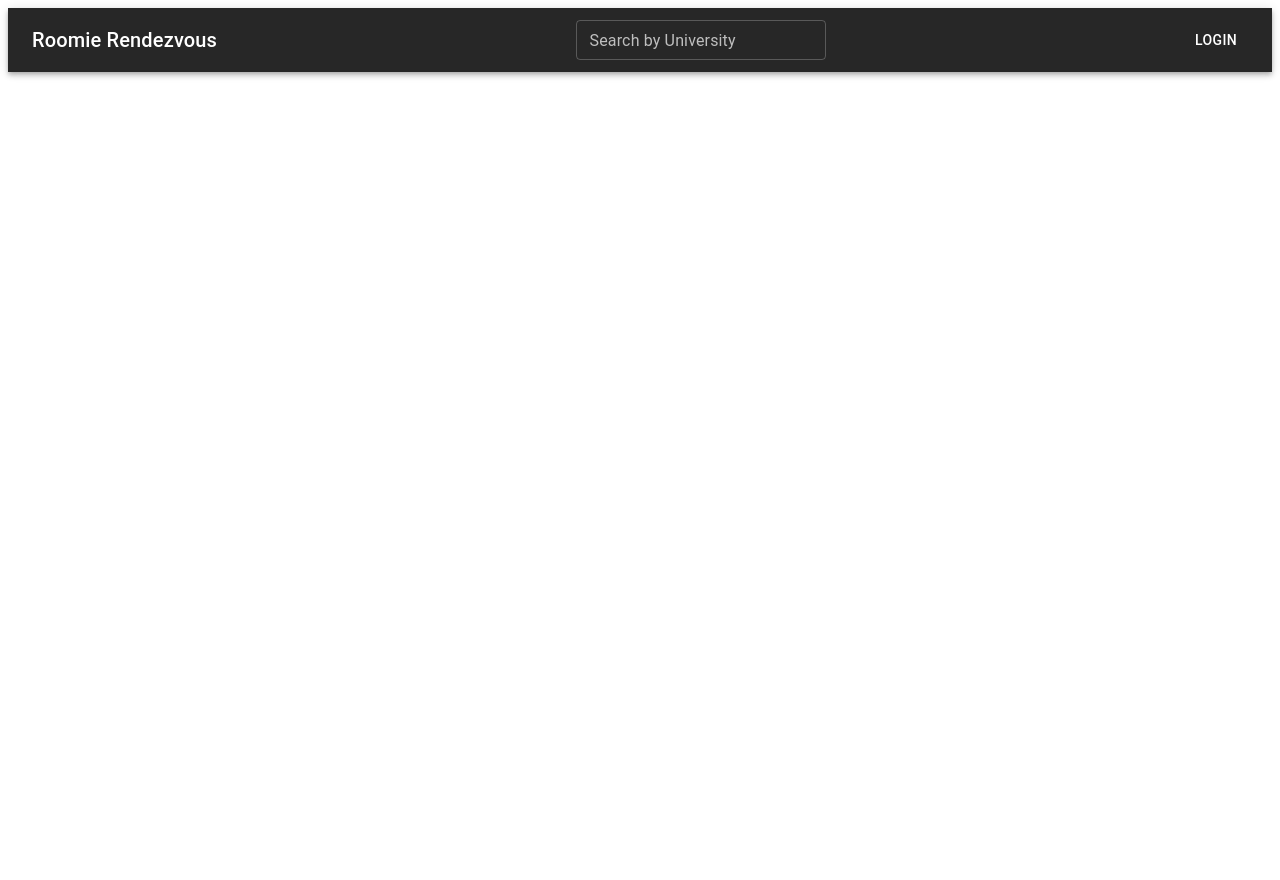
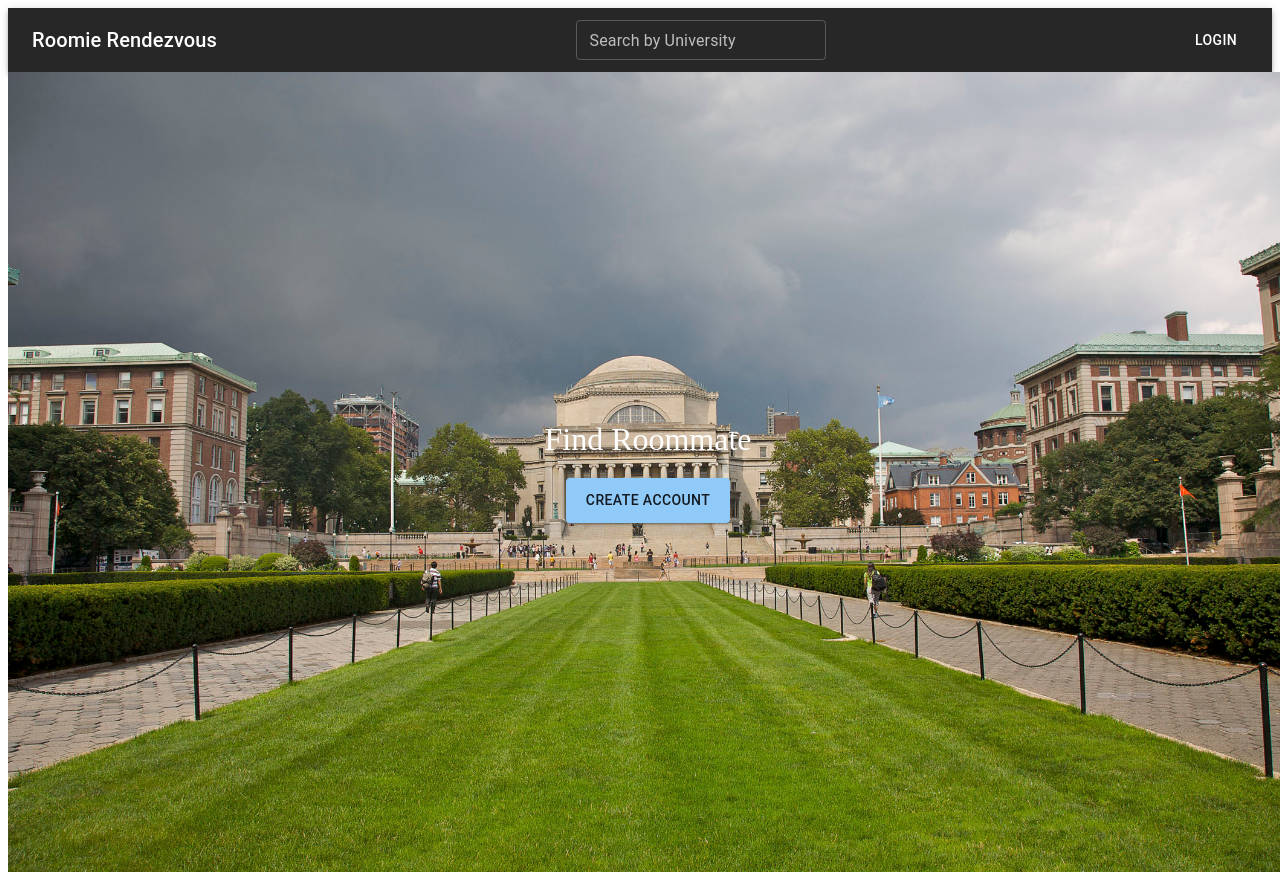
Before and after one commit to cousinjenkins/Roomie_Rendezvous, a React (Create React App) app in the folder frontend/: page / in a window 1280 px wide. Before the commit the page ends 800 px from the top, so only its background shows below. Built offline with nearby package versions, Linux system fonts and the light colour scheme.

Commit message:
main page inclusive (beta)

```diff
--- a/frontend/src/App.tsx
+++ b/frontend/src/App.tsx
@@ -7,6 +7,7 @@ import Navbar from './components/Navbar';
 import { createTheme, ThemeProvider } from '@mui/material/styles';
 import { useUser } from './components/userContext';
 import { Profile as UserProfile } from './types'
+import MainPage from '../src/components/MainPage'
 
 const darkTheme = createTheme({
   palette: {
@@ -54,6 +55,7 @@ const App: React.FC = () => {
       <Router>
         <Navbar profile={currentProfile} onUpdateProfile={setCurrentProfile} />
         <Routes>
+          <Route path="/" element={<MainPage />} />
           <Route path="/login" element={!user ? <Auth /> : <Navigate to={user.isAdmin ? "/adminDashboard" : "/dashboard"} replace />} />
           <Route path="/dashboard" element={user && !user.isAdmin ? <Dashboard currentProfile={currentProfile}/> : <Navigate to="/login" replace />} />
           <Route path="/adminDashboard" element={user && user.isAdmin ? <AdminDashboard /> : <Navigate to="/login" replace />} />
--- a/frontend/src/components/Auth.tsx
+++ b/frontend/src/components/Auth.tsx
@@ -12,7 +12,9 @@ const Auth: React.FC = () => {
     email: "",
     password: "",
     confirmPassword: "",
-    username: ""
+    username: "",
+    first_name: "",
+    last_name: ""
   });
   const [error, setError] = useState<string | null>(null);
 
@@ -73,6 +75,7 @@ const Auth: React.FC = () => {
 
           <form onSubmit={handleSubmit}>
             {!isLogIn && (
+
               <TextField
                 variant="outlined"
                 margin="normal"
--- /dev/null
+++ b/frontend/src/components/MainPage.tsx
@@ -0,0 +1,40 @@
+import React, { CSSProperties } from 'react'; // Correct import source
+import Button from '@mui/material/Button';
+
+const MainPage = () => {
+    const backgroundImage = `${process.env.PUBLIC_URL}/imagee.png`;
+
+    const styles: Record<string, CSSProperties> = {  // Keep this type
+        container: {
+            width: '100vw',
+            height: '100vh',
+            backgroundImage: `url(${backgroundImage})`,
+            backgroundSize: 'cover',
+            backgroundPosition: 'center',
+            display: 'flex',
+            flexDirection: 'column',
+            justifyContent: 'center',
+            alignItems: 'center'
+        },
+        title: {
+            fontSize: '2em',
+            color: 'white',
+            marginBottom: '20px',
+            textAlign: 'center'
+        },
+        button: {
+            padding: '10px 20px'
+        }
+    };
+
+    return (
+        <div style={styles.container}>
+            <div style={styles.title}>Find Roommate</div>
+            <Button style={styles.button} variant="contained" color="primary">
+                Create Account
+            </Button>
+        </div>
+    );
+};
+
+export default MainPage;
```
Also changed, not shown: frontend/src/components/ProfileListing.tsx (deleted, +0 -66 lines), frontend/public/imagee.png (added).
